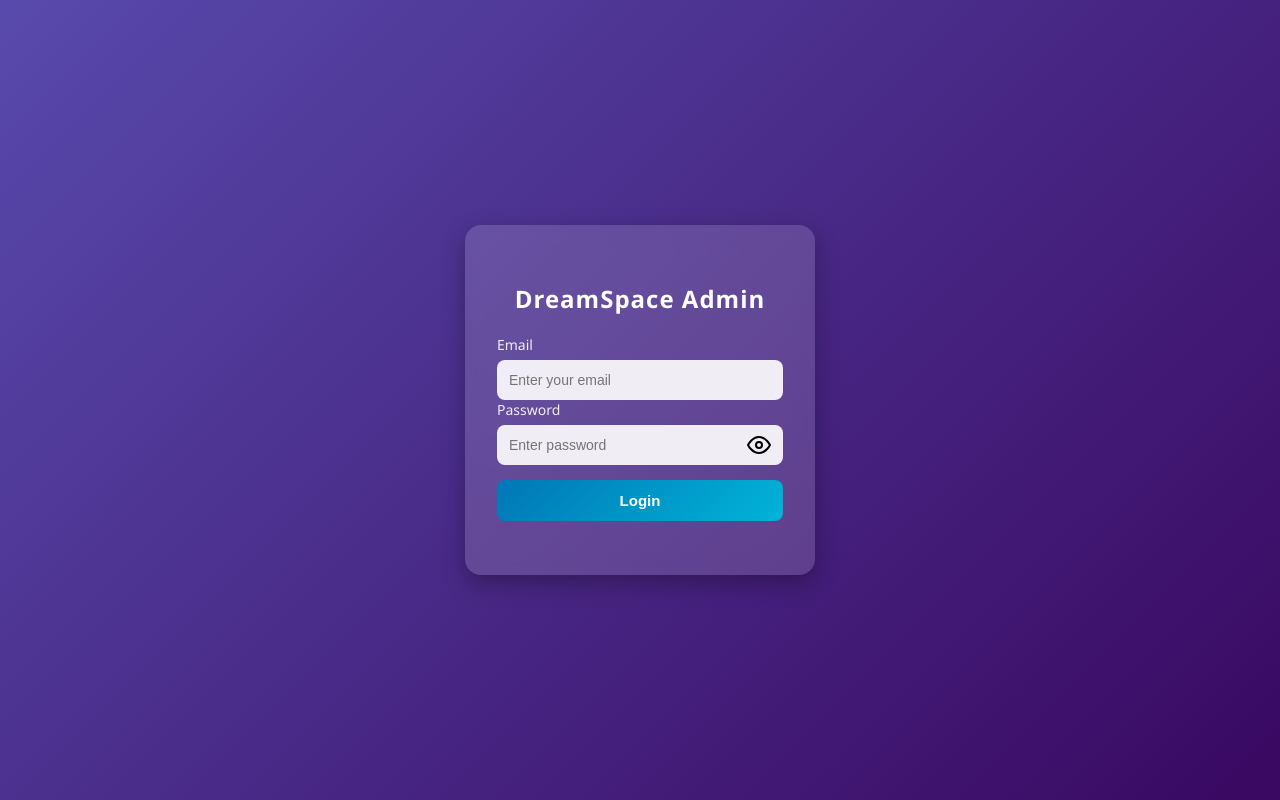
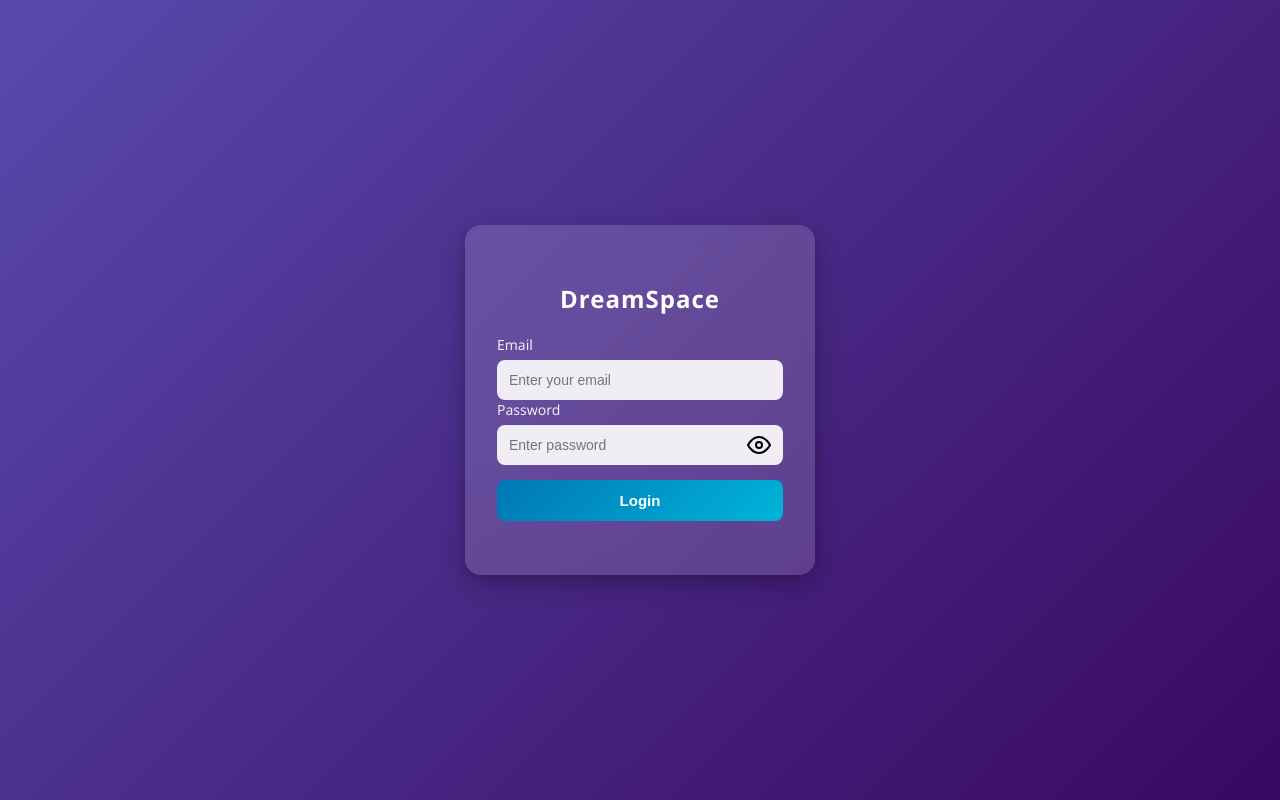
Before and after one commit to pentagonlimangbaliw-eng/admin, a website: page admin/index.html in a window 1280 px wide. Drawn offline with Linux system fonts and the light colour scheme.

Commit message:
Update index.html

```diff
--- a/admin/index.html
+++ b/admin/index.html
@@ -104,7 +104,7 @@
 </head>
 <body>
   <div class="login-container">
-    <h1>DreamSpace Admin</h1>
+    <h1>DreamSpace</h1>
     <form id="loginForm">
       <label for="email">Email</label>
       <input type="email" id="email" placeholder="Enter your email" required />
```
